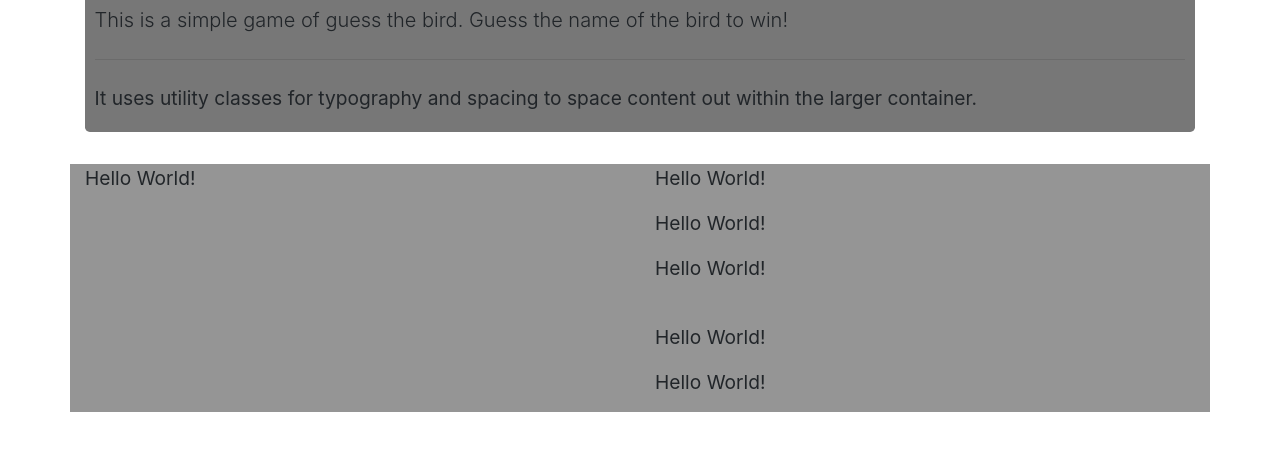
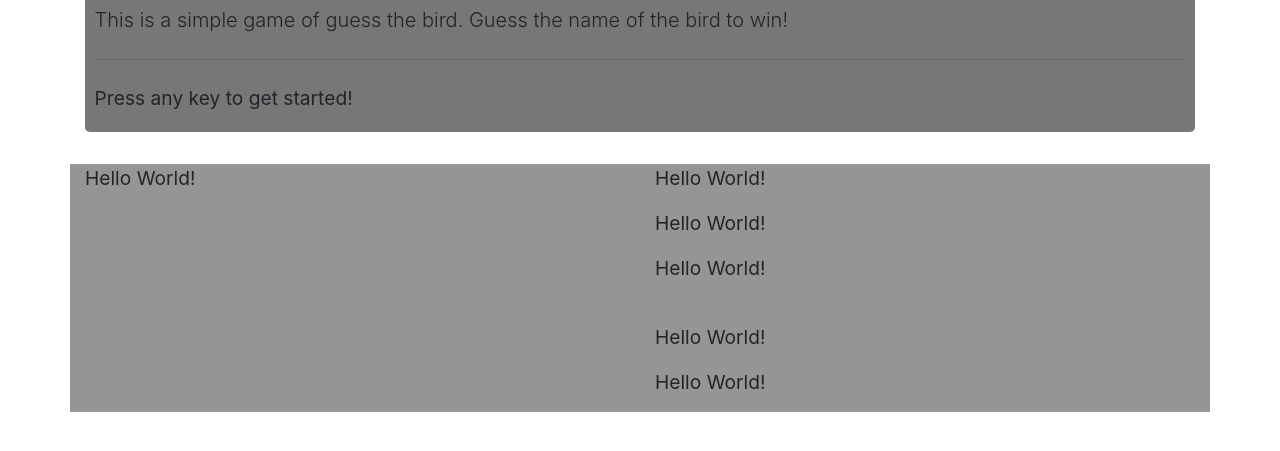
Before and after one commit to umeadi/Word-Guess-Game, a plain HTML site: page index.html in a window 1280 px wide. Shown: the part 73-524 px from the top of the page. Drawn offline with nearby package versions, Linux system fonts and the light colour scheme.

Commit message:
added images to file

```diff
--- a/index.html
+++ b/index.html
@@ -15,7 +15,7 @@
                     <h1 class="display-4">Bird Guess Game!</h1>
                     <p class="lead">This is a simple game of guess the bird. Guess the name of the bird to win!</p>
                     <hr class="my-4">
-                    <p>It uses utility classes for typography and spacing to space content out within the larger container.</p>
+                    <p>Press any key to get started!</p>
             </div>
             <div class="row">
                 <div class="col-md-6">
```
Also changed, not shown: assets/images/eagle.jpg (added), assets/images/falcon.jpg (added), assets/images/hawk.jpg (added), assets/images/owl.jpg (added), assets/images/penguin.jpg (added), 2 other files.
